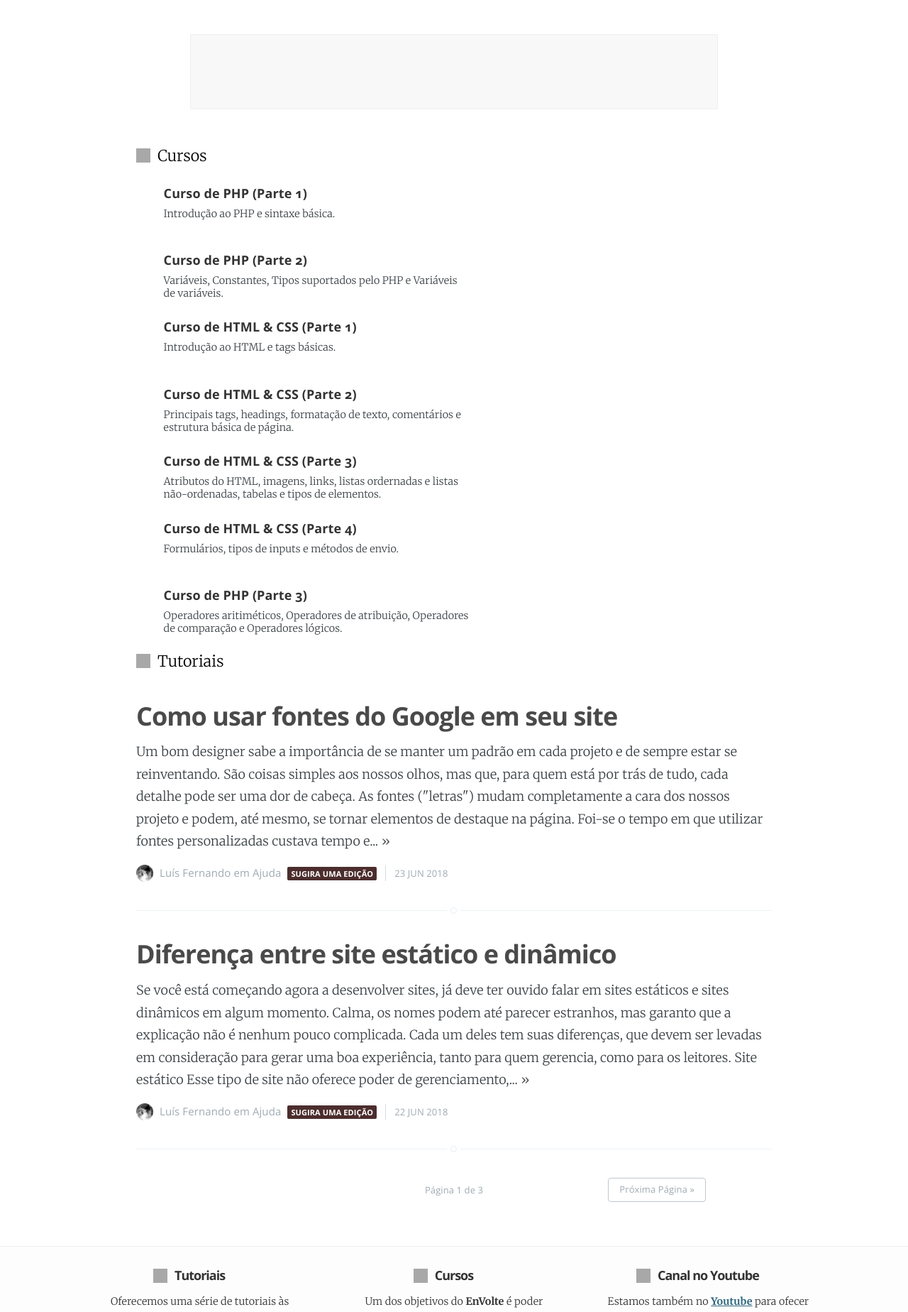
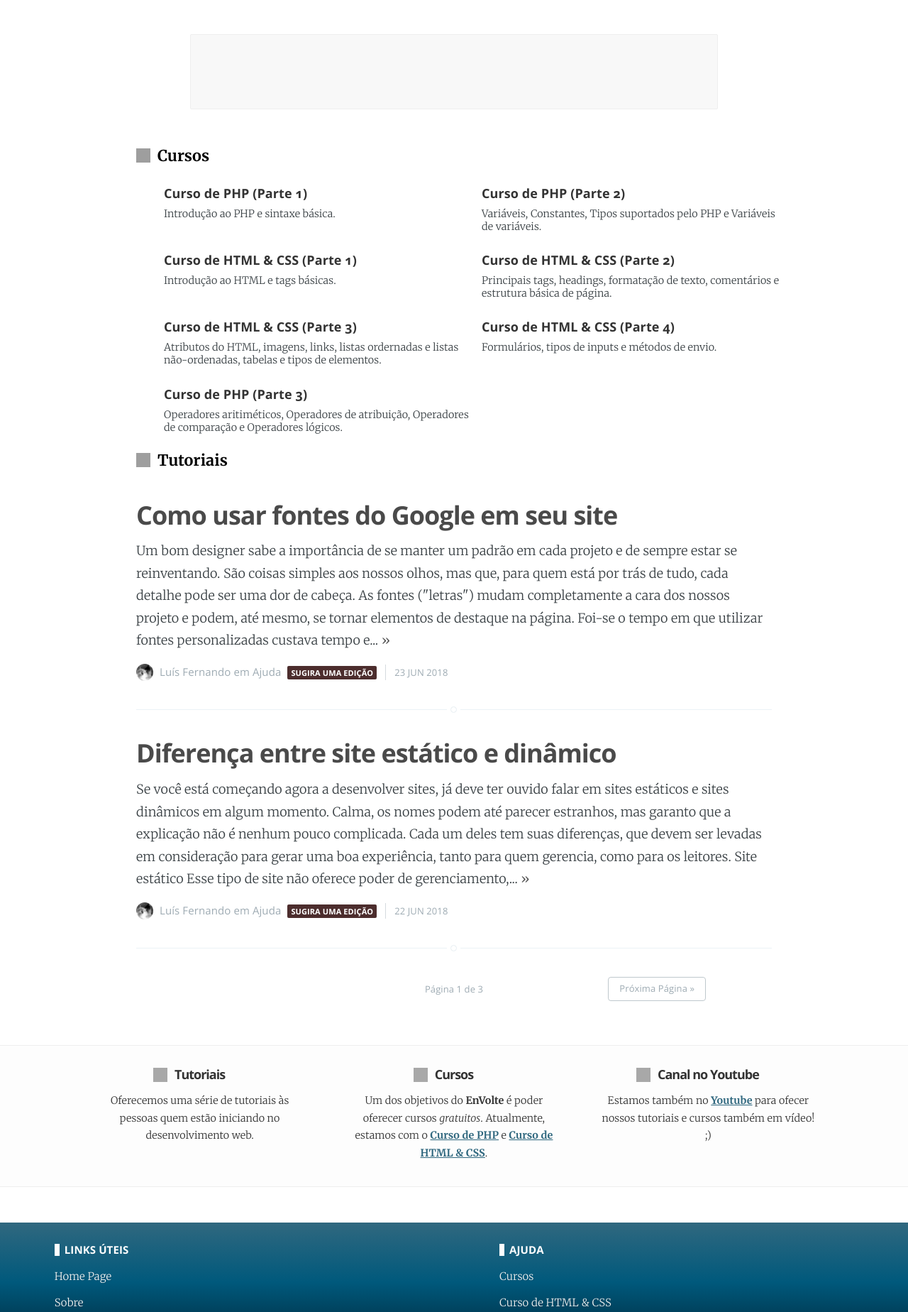
Before and after one commit to EnVolte/envolte.github.io, a Jekyll site: the page built from index.html, in a window 1280 px wide. Shown: the part 587-2435 px from the top of the page at 71% size. Built offline with Jekyll 4.4.1, drawn with Linux system fonts in a browser that asks for light colours; the list of posts is cut into pages by our own code; grey boxes are pictures that could not be loaded.

Commit message:
Update screen.css

```diff
--- a/assets/css/screen.css
+++ b/assets/css/screen.css
@@ -1300,11 +1300,11 @@ body:not(.post-template) .post-title {
     font-family: "Open Sans", sans-serif;
     font-size: 1.3rem;
     line-height: 1.75em;
-    color: #BBC7CC;
+    color: #555;
 }
 
 .site-footer a {
-    color: #BBC7CC;
+    color: #30687F;
     text-decoration: none;
     font-weight: bold;
 }
@@ -1807,7 +1807,7 @@ filter: progid:DXImageTransform.Microsoft.gradient( startColorstr='#30687f', end
 footer#baixo ul {line-height: 1.2em; padding: 30px 0px 5px;}
 footer#baixo ul h3 {padding-left: 7px; border-left: 7px solid #fff; color: #fff; font-family: Open Sans; text-transform: uppercase; font-style: normal; font-weight: bold; margin-bottom: 10px; font-size: 15px;}
 footer#baixo ul li {float: left; width: 100%; list-style: none;}
-footer#baixo ul li a {color: #eee; font-family: "Merriweather", serif; text-decoration: none; font-size: 15px; font-weight: normal;}
+footer#baixo ul li a {color: #eee; font-family: "Merriweather", serif; text-decoration: none; text-shadow: 1px 1px 0px rgba(0,0,0,0.1); font-size: 15px; font-weight: normal;}
 footer#baixo .alignleft {width: 45%; float: left; margin-left: 6%;}
 footer#baixo .alignright {width: 45%; float: right; margin-right: 0%;}
 
@@ -1828,11 +1828,11 @@ section#about a {color: #30687f; font-weight: bold;}
 #right {width: 30%; float: right; position: relative;}
 #right:hover p, #right:hover h2 {color: #000;}
 
-.titlep {width: 70%; margin: 0px auto; font-size: 1.2em; color: #000; position: relative;}
-.titlep span.ico {float: left; width: 20px; height: 20px; background-size: 20px; margin-top: 5px; font-weight: bold; margin-left: 0px; margin-right: 10px; display: block; opacity: 0.9;}
+.titlep {width: 70%; margin: 0px auto; font-size: 1.2em; color: #000; position: relative; font-weight: bold;}
+.titlep span.ico {float: left; width: 20px; height: 20px; background-size: 20px; margin-top: 5px; margin-left: 0px; margin-right: 10px; display: block; opacity: 1;}
 
 #alin {width: 70%; margin: 2rem auto 4rem; position: relative;}
-ul#curso {float: left; width: 96%; margin: 0px; position: relative; line-height: 1em;}
-ul#curso li {float: left; width: 50%; height: 80px; padding: 0 1%; font-size: auto; list-style: none;}
+ul#curso {float: left; width: 100%; margin: 0px; position: relative; line-height: 1em;}
+ul#curso li {float: left; width: 48%; height: 80px; padding: 0 1%; font-size: auto; list-style: none;}
 ul#curso li a {color: #333; text-decoration: none; font-family: Open Sans; font-weight: bold;}
 ul#curso li p {margin-top: 10px; font-size: 0.8em;}
```
